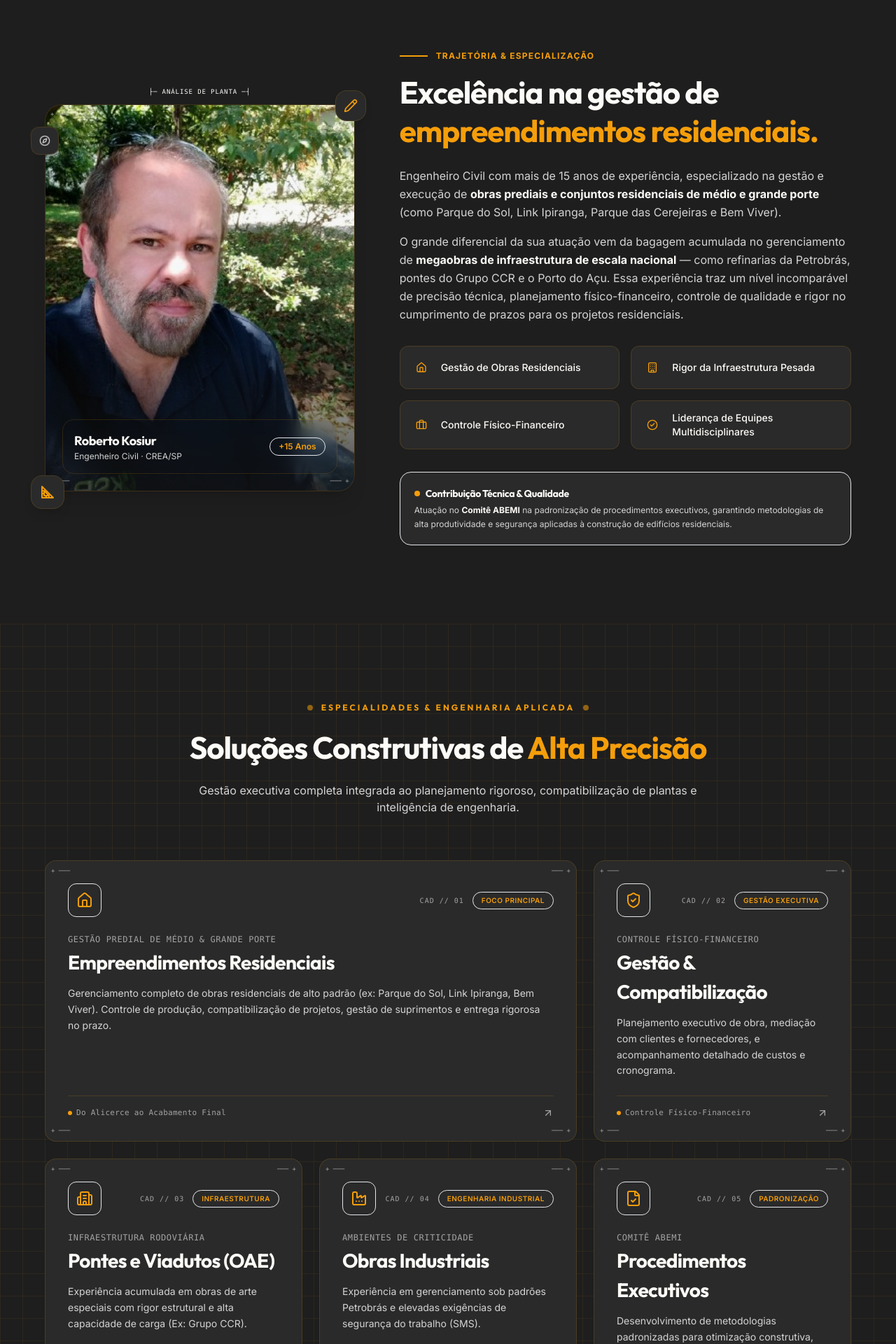
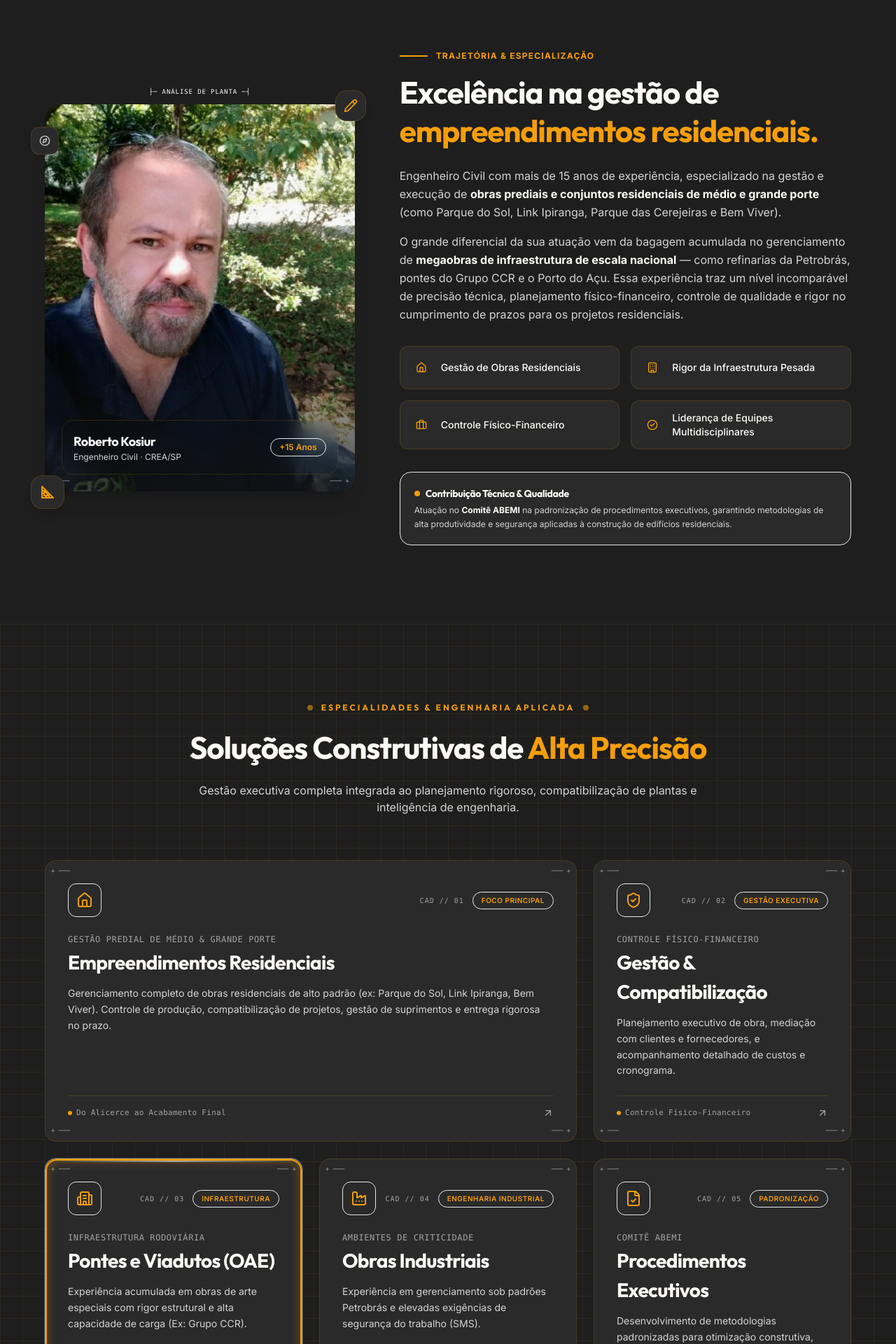
Before and after one commit to alexandrekosiur2-ship-it/siteprofissional_roberto, a React (Vite) app: page / in a window 1280 px wide. Shown: the part 840-2760 px from the top of the page at 70% size. Built offline with nearby package versions, Linux system fonts and the light colour scheme.

Commit message:
feat: ajusta raio laser sequencial nos cards com alto contraste e estabilidade total de layout

```diff
--- a/src/components/Portfolio.jsx
+++ b/src/components/Portfolio.jsx
@@ -81,7 +81,7 @@ const Portfolio = () => {
               </span>
             </div>
             <h2 className="text-4xl font-display font-bold text-text-primary">
-              Empreendimentos <br/>
+              Empreendimentos <br />
               <span className="text-gradient">Residenciais & Estruturais</span>
             </h2>
           </div>
--- a/src/components/Services.jsx
+++ b/src/components/Services.jsx
@@ -12,6 +12,19 @@ const Services = () => {
   // Estado do cursor do mouse em formato CAD para a seção de Serviços
   const [sectionCursorPos, setSectionCursorPos] = useState({ x: 0, y: 0 });
   const [isSectionHovered, setIsSectionHovered] = useState(false);
+
+  // Estado para ciclo sequencial do raio/laser de card em card (100% contido na seção visual, sem mover tela)
+  const [activeCycleIndex, setActiveCycleIndex] = useState(0);
+
+  useEffect(() => {
+    if (activeCard) return;
+
+    const interval = setInterval(() => {
+      setActiveCycleIndex((prevIndex) => (prevIndex + 1) % 5);
+    }, 2800);
+
+    return () => clearInterval(interval);
+  }, [activeCard]);
 
   const handleSectionMouseMove = (e) => {
     const rect = e.currentTarget.getBoundingClientRect();
@@ -239,6 +252,7 @@ const Services = () => {
           {specialties.map((item, index) => {
             const IconComponent = item.icon;
             const currentMeters = ((cursorPos.x / (cardWidth || 1)) * 45 + 5).toFixed(1);
+            const isCurrentActive = activeCard ? activeCard === item.id : activeCycleIndex === index;
 
             return (
               <motion.div
@@ -252,8 +266,24 @@ const Services = () => {
                 onTouchMove={(e) => handleTouchMove(e, item.id)}
                 onTouchEnd={handleMouseLeave}
                 onMouseLeave={handleMouseLeave}
-                className={`group relative bg-surface border border-border rounded-2xl p-8 hover:border-accent/40 transition-all duration-500 flex flex-col justify-between overflow-hidden shadow-sm hover:shadow-card cursor-pointer ${item.colSpan}`}
+                className={`group relative bg-surface rounded-2xl p-8 transition-all duration-500 flex flex-col justify-between overflow-hidden shadow-sm cursor-pointer border ${
+                  isCurrentActive
+                    ? 'border-accent shadow-[0_0_25px_var(--color-accent-glow)] ring-1 ring-accent/60 -translate-y-1'
+                    : 'border-border hover:border-accent/40'
+                } ${item.colSpan}`}
               >
+                {/* Moldura de Raio / Feixe de Laser de Nivelamento Contido no Card */}
+                {isCurrentActive && (
+                  <motion.div
+                    initial={{ opacity: 0 }}
+                    animate={{ opacity: 1 }}
+                    exit={{ opacity: 0 }}
+                    transition={{ duration: 0.4 }}
+                    className="absolute inset-0 rounded-2xl border-2 border-accent pointer-events-none z-10 shadow-[inset_0_0_15px_var(--color-accent-glow)]"
+                  >
+                    <div className="absolute top-0 left-0 w-full h-[2px] bg-gradient-to-r from-transparent via-white to-transparent animate-pulse" />
+                  </motion.div>
+                )}
                 {/* Marcadores CAD */}
                 <div className="absolute top-2 left-2 text-[9px] font-mono text-text-muted group-hover:text-accent transition-colors pointer-events-none">
                   + ───
--- a/src/index.css
+++ b/src/index.css
@@ -6,106 +6,113 @@
    DESIGN SYSTEM - 10 PALETAS DINÂMICAS DE CORES (5 CLARAS + 5 ESCURAS)
    ========================================================================== */
 
-:root, [data-theme="dark-obsidian"] {
+:root,
+[data-theme="dark-obsidian"] {
   --color-bg: #121212;
-  --color-bg-alt: #1E1E1E;
-  --color-surface: #2A2A2A;
-  --color-surface-hover: #383838;
-  --color-border: rgba(245, 158, 11, 0.15);
+  --color-bg-alt: #1A1A1A;
+  --color-surface: #242424;
+  --color-surface-hover: #2E2E2E;
+  --color-border: rgba(245, 158, 11, 0.22);
   --color-text-primary: #FDFBF7;
   --color-text-secondary: #D4D4D4;
   --color-text-muted: #A3A3A3;
   --color-accent: #F59E0B;
   --color-accent-hover: #D97706;
   --color-accent-glow: rgba(245, 158, 11, 0.35);
-  --color-card-bg: rgba(30, 30, 30, 0.85);
-  --color-glass-bg: rgba(30, 30, 30, 0.75);
-  --color-glass-border: rgba(245, 158, 11, 0.12);
+  --color-card-bg: rgba(36, 36, 36, 0.95);
+  --color-glass-bg: rgba(30, 30, 30, 0.85);
+  --color-glass-border: rgba(245, 158, 11, 0.18);
+  --color-card-shadow: 0 10px 30px rgba(0, 0, 0, 0.45);
 }
 
 [data-theme="light-clean"] {
-  --color-bg: #FFFFFF;
-  --color-bg-alt: #F8FAFC;
+  --color-bg: #F8FAFC;
+  --color-bg-alt: #EDF2F7;
   --color-surface: #FFFFFF;
-  --color-surface-hover: #F1F5F9;
-  --color-border: rgba(15, 23, 42, 0.08);
+  --color-surface-hover: #FFFFFF;
+  --color-border: rgba(15, 23, 42, 0.18);
   --color-text-primary: #0F172A;
-  --color-text-secondary: #475569;
+  --color-text-secondary: #334155;
   --color-text-muted: #64748B;
   --color-accent: #1E40AF;
-  --color-accent-hover: #1E3A8A;
-  --color-accent-glow: rgba(30, 64, 175, 0.2);
-  --color-card-bg: rgba(255, 255, 255, 0.95);
-  --color-glass-bg: rgba(255, 255, 255, 0.85);
-  --color-glass-border: rgba(15, 23, 42, 0.08);
+  --color-accent-hover: #1D4ED8;
+  --color-accent-glow: rgba(30, 64, 175, 0.22);
+  --color-card-bg: #FFFFFF;
+  --color-glass-bg: rgba(255, 255, 255, 0.95);
+  --color-glass-border: rgba(15, 23, 42, 0.14);
+  --color-card-shadow: 0 8px 25px rgba(15, 23, 42, 0.12);
 }
 
 [data-theme="light-steel"] {
   --color-bg: #F1F5F9;
   --color-bg-alt: #E2E8F0;
   --color-surface: #FFFFFF;
-  --color-surface-hover: #F8FAFC;
-  --color-border: rgba(30, 41, 59, 0.12);
+  --color-surface-hover: #FFFFFF;
+  --color-border: rgba(30, 41, 59, 0.2);
   --color-text-primary: #0F172A;
   --color-text-secondary: #334155;
   --color-text-muted: #64748B;
   --color-accent: #EA580C;
   --color-accent-hover: #C2410C;
   --color-accent-glow: rgba(234, 88, 12, 0.25);
-  --color-card-bg: rgba(255, 255, 255, 0.95);
-  --color-glass-bg: rgba(255, 255, 255, 0.85);
-  --color-glass-border: rgba(30, 41, 59, 0.1);
+  --color-card-bg: #FFFFFF;
+  --color-glass-bg: rgba(255, 255, 255, 0.95);
+  --color-glass-border: rgba(30, 41, 59, 0.16);
+  --color-card-shadow: 0 8px 25px rgba(30, 41, 59, 0.12);
 }
 
 [data-theme="light-navy"] {
-  --color-bg: #F8FAFC;
-  --color-bg-alt: #F1F5F9;
+  --color-bg: #F1F5F9;
+  --color-bg-alt: #E2E8F0;
   --color-surface: #FFFFFF;
-  --color-surface-hover: #E2E8F0;
-  --color-border: rgba(12, 35, 64, 0.1);
+  --color-surface-hover: #FFFFFF;
+  --color-border: rgba(12, 35, 64, 0.2);
   --color-text-primary: #0C2340;
   --color-text-secondary: #1E3A8A;
   --color-text-muted: #64748B;
   --color-accent: #0284C7;
   --color-accent-hover: #0369A1;
   --color-accent-glow: rgba(2, 132, 199, 0.25);
-  --color-card-bg: rgba(255, 255, 255, 0.95);
-  --color-glass-bg: rgba(255, 255, 255, 0.85);
-  --color-glass-border: rgba(12, 35, 64, 0.08);
+  --color-card-bg: #FFFFFF;
+  --color-glass-bg: rgba(255, 255, 255, 0.95);
+  --color-glass-border: rgba(12, 35, 64, 0.16);
+  --color-card-shadow: 0 8px 25px rgba(12, 35, 64, 0.12);
 }
 
 [data-theme="light-bronze"] {
   --color-bg: #FAF8F5;
-  --color-bg-alt: #F5F0EB;
+  --color-bg-alt: #EFE8DF;
   --color-surface: #FFFFFF;
-  --color-surface-hover: #EDE8E0;
-  --color-border: rgba(120, 90, 60, 0.12);
+  --color-surface-hover: #FFFFFF;
+  --color-border: rgba(120, 90, 60, 0.22);
   --color-text-primary: #2C1810;
   --color-text-secondary: #5C4033;
   --color-text-muted: #8C6D58;
   --color-accent: #B45309;
   --color-accent-hover: #92400E;
   --color-accent-glow: rgba(180, 83, 9, 0.22);
-  --color-card-bg: rgba(255, 255, 255, 0.95);
-  --color-glass-bg: rgba(250, 248, 245, 0.85);
-  --color-glass-border: rgba(120, 90, 60, 0.1);
+  --color-card-bg: #FFFFFF;
+  --color-glass-bg: rgba(255, 255, 255, 0.95);
+  --color-glass-border: rgba(120, 90, 60, 0.18);
+  --color-card-shadow: 0 8px 25px rgba(44, 24, 16, 0.11);
 }
 
 [data-theme="light-emerald"] {
   --color-bg: #F4F7F5;
-  --color-bg-alt: #E8EFEA;
+  --color-bg-alt: #DFE8E2;
   --color-surface: #FFFFFF;
-  --color-surface-hover: #DDE7E1;
-  --color-border: rgba(6, 78, 59, 0.1);
+  --color-surface-hover: #FFFFFF;
+  --color-border: rgba(6, 78, 59, 0.2);
   --color-text-primary: #064E3B;
   --color-text-secondary: #134E4A;
   --color-text-muted: #4B7B70;
   --color-accent: #059669;
   --color-accent-hover: #047857;
   --color-accent-glow: rgba(5, 150, 105, 0.22);
-  --color-card-bg: rgba(255, 255, 255, 0.95);
-  --color-glass-bg: rgba(244, 247, 245, 0.85);
-  --color-glass-border: rgba(6, 78, 59, 0.08);
+  --color-card-bg: #FFFFFF;
+  --color-glass-bg: rgba(255, 255, 255, 0.95);
+  --color-glass-border: rgba(6, 78, 59, 0.16);
+  --color-card-shadow: 0 8px 25px rgba(6, 78, 59, 0.11);
 }
 
 /* --- PALETAS ESCURAS (DARK MODE) --- */
@@ -209,7 +216,12 @@
     transition: background-color 0.4s ease, color 0.4s ease;
   }
 
-  h1, h2, h3, h4, h5, h6 {
+  h1,
+  h2,
+  h3,
+  h4,
+  h5,
+  h6 {
     font-family: 'Outfit', sans-serif;
     letter-spacing: -0.025em;
   }
@@ -227,9 +239,27 @@
 }
 
 @layer components {
+
   /* Container padrão reutilizável */
   .container-main {
     @apply max-w-[1200px] mx-auto px-6;
+  }
+
+  /* Estilo Limpo de Cards com Transição Suave e Estabilidade de Layout */
+  .bg-surface,
+  .glass-card {
+    position: relative;
+    box-shadow: var(--color-card-shadow, 0 6px 20px rgba(0, 0, 0, 0.08));
+    transition: transform 0.3s cubic-bezier(0.16, 1, 0.3, 1),
+                box-shadow 0.3s ease,
+                border-color 0.3s ease;
+  }
+
+  .bg-surface:hover,
+  .glass-card:hover {
+    transform: translateY(-4px);
+    border-color: var(--color-accent) !important;
+    box-shadow: 0 12px 30px var(--color-accent-glow), var(--color-card-shadow, 0 8px 25px rgba(0, 0, 0, 0.1)) !important;
   }
 
   /* Efeito de vidro (glassmorphism) ajustável */
@@ -238,23 +268,6 @@
     backdrop-filter: blur(16px);
     -webkit-backdrop-filter: blur(16px);
     border: 1px solid var(--color-glass-border);
-  }
-
-  /* Efeito de vidro para cards */
-  .glass-card {
-    background-color: var(--color-card-bg);
-    backdrop-filter: blur(12px);
-    -webkit-backdrop-filter: blur(12px);
-    border: 1px solid var(--color-border);
-    border-radius: 1rem;
-    box-shadow: 0 8px 30px rgba(0, 0, 0, 0.06);
-    transition: all 0.3s cubic-bezier(0.16, 1, 0.3, 1);
-  }
-
-  .glass-card:hover {
-    border-color: var(--color-accent);
-    box-shadow: 0 12px 40px var(--color-accent-glow);
-    transform: translateY(-4px);
   }
 
   /* Badge sutil */
```
Also changed, not shown: src/components/Results.jsx (line endings or trailing spaces), 1 other file (tests, documents, lock files or other folders).
